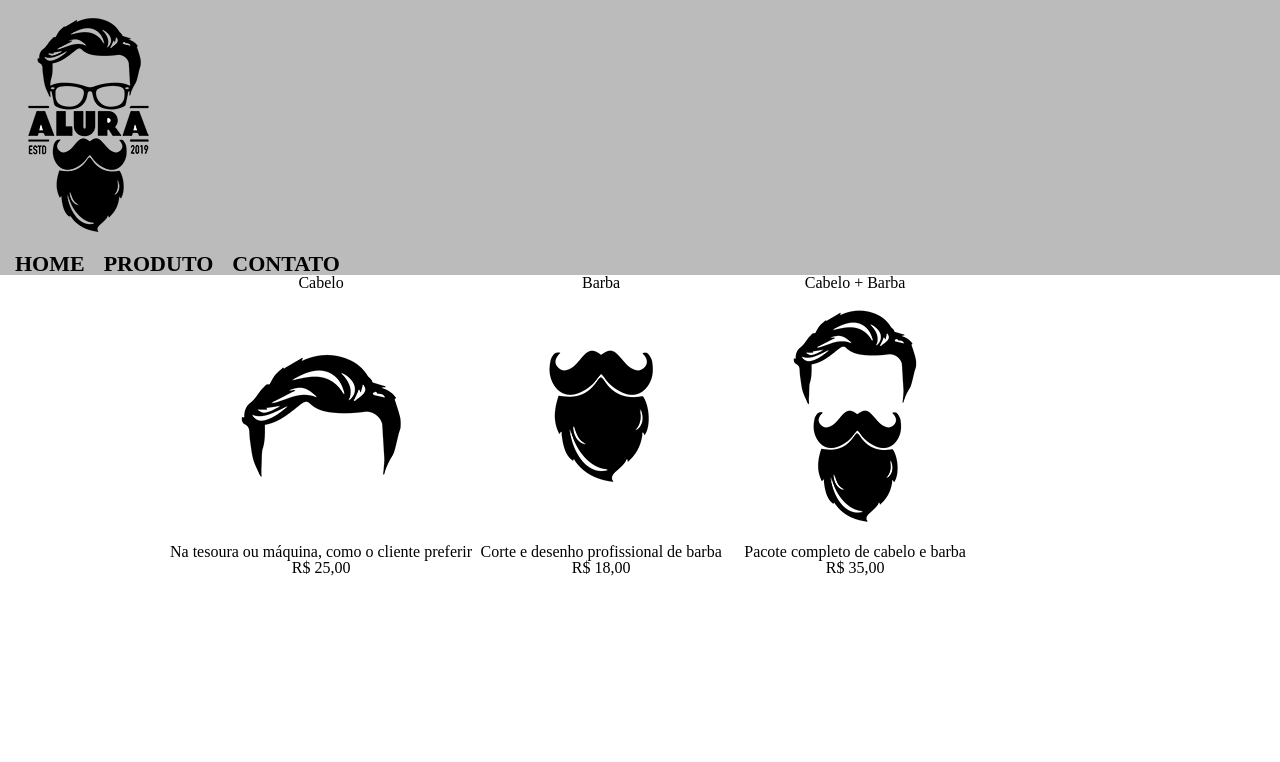
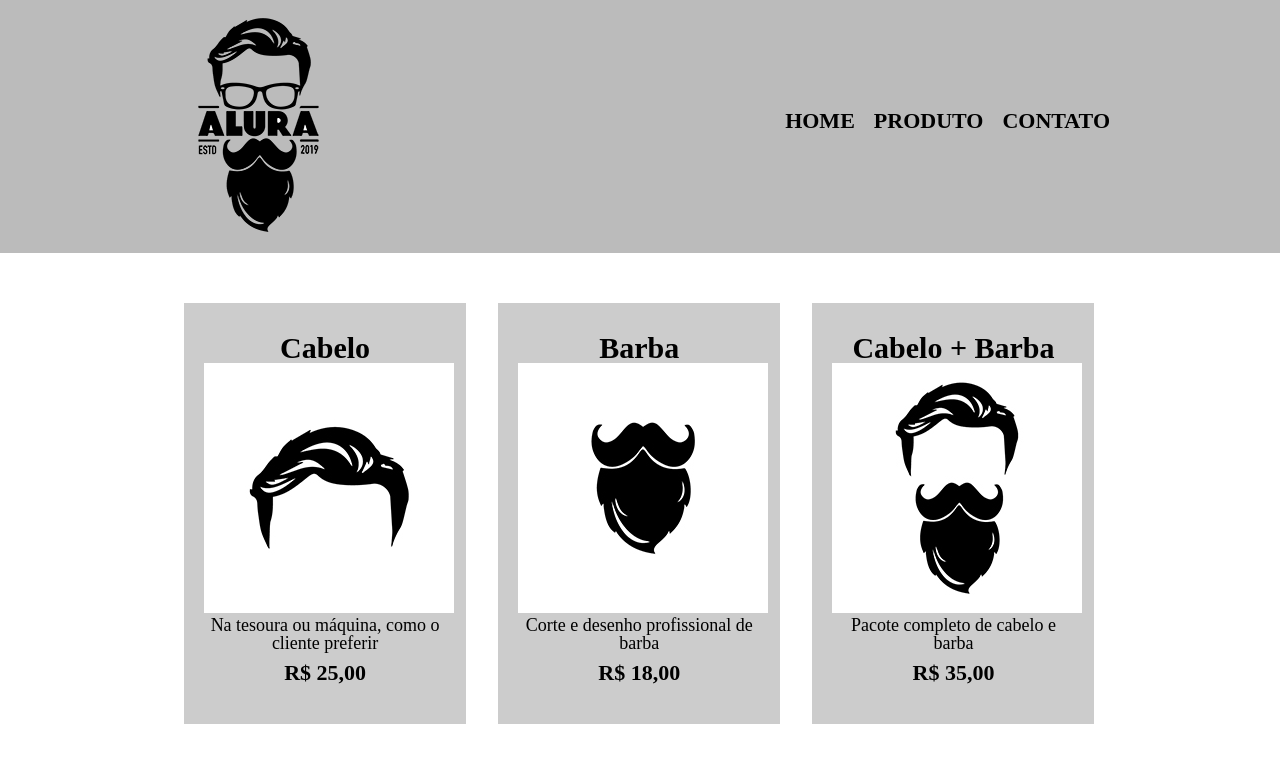
Before and after one commit to AnaNK9/A1, a plain HTML site: page produtos.html in a window 1280 px wide. Drawn offline with Linux system fonts and the light colour scheme.

Commit message:
Add files via upload

```diff
--- a/produtos.css
+++ b/produtos.css
@@ -1,5 +1,6 @@
 header {
 background :#BBBBBB;
+padding: 20px 0;
 }
 nav li {
 display : inline;
@@ -13,12 +14,48 @@ nav a{
     text-decoration: none;
 }
 
+nav {
+    position: absolute;
+    top: 110px;
+    right: 0;
+}
+
 .produtos li {
     display: inline-block;
     text-align: center;
+    width: 30%;
+    vertical-align: top;
+    background: #ccc;
+    margin: 0 1.5%;
+    padding: 30px 20px;
+    box-sizing: border-box;
+    border: 2px ;
+
 }
 
 .produtos {
     width: 940px;
     margin: 0 auto;
+    padding: 50px 0;
 }
+
+.produtos h2{
+    font-size: 30px;
+    font-weight: bold;
+}
+
+.produto-preço{
+    font-size: 22px;
+    font-weight: bold;
+    margin: 10px 0;
+}
+
+.produto-descrição{
+    font-size: 18px;
+}
+
+.caixa {
+    width: 940px;
+    position: relative;
+    margin: 0 auto;
+}
--- a/produtos.html
+++ b/produtos.html
@@ -12,6 +12,7 @@
 
 <body>
 <header>
+	<div class="caixa">
 <h1><img src="./logo.png" alt="logo"></h1>
 <nav>
 	<ul>
@@ -20,6 +21,7 @@
 		<li><a href="contato.html">Contato</a></li>
 	</ul>
 </nav>
+</div>
 </header>
 
 <ul class="produtos">
```
